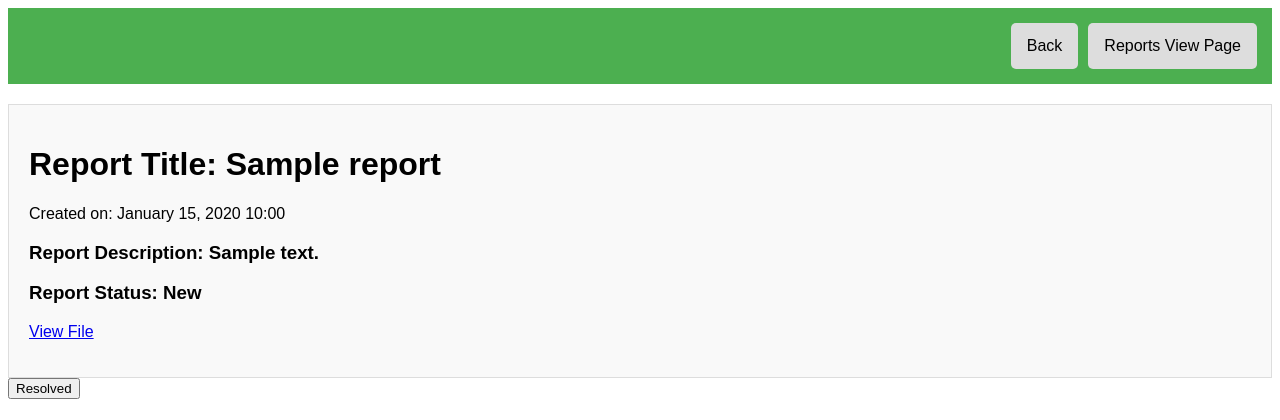
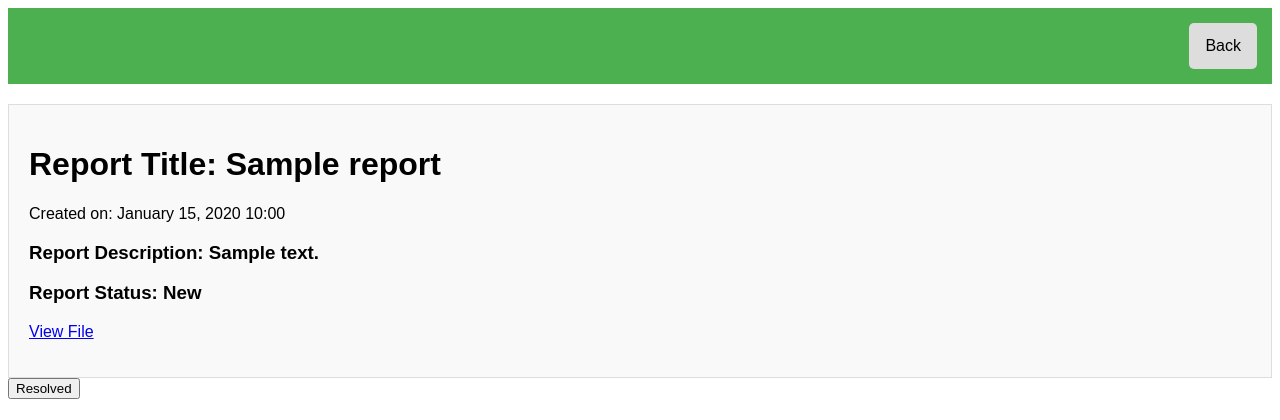
Before and after one commit to SebastianWikt/Campus-Confide-Reporting-App, a Django app: template hooknowsapp/templates/hooknowsapp/one_report.html in a window 1280 px wide. Shown: the top 420 px of the page. Run offline with Django 3.2, Linux system fonts and the light colour scheme; the template is opened without the code that fills it: most values are stand-ins (such as "Sample title", 1, 10 or a date in 2020).

Commit message:
adjusted html page

```diff
--- a/hooknowsapp/templates/hooknowsapp/one_report.html
+++ b/hooknowsapp/templates/hooknowsapp/one_report.html
@@ -8,7 +8,6 @@
 </head>
 <body>
     <div class="navbar item1 row">
-        <a>Reports View Page</a>
         <a href="{% url 'view_reports' %}">Back</a>
     </div>
 
--- a/hooknowsapp/templates/hooknowsapp/view_reports.html
+++ b/hooknowsapp/templates/hooknowsapp/view_reports.html
@@ -8,7 +8,6 @@
 </head>
 <body>
     <div class="navbar item1 row">
-        <a>Reports View Page</a>
         <a href="{% url 'home' %}">Back</a>
     </div>
 
```
